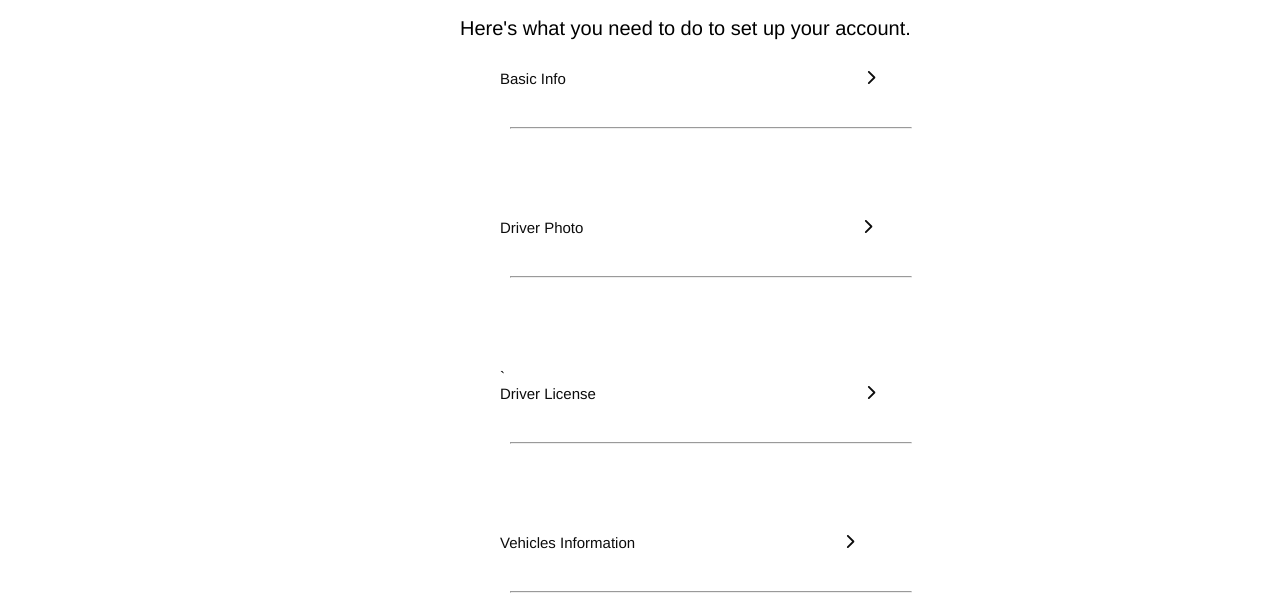
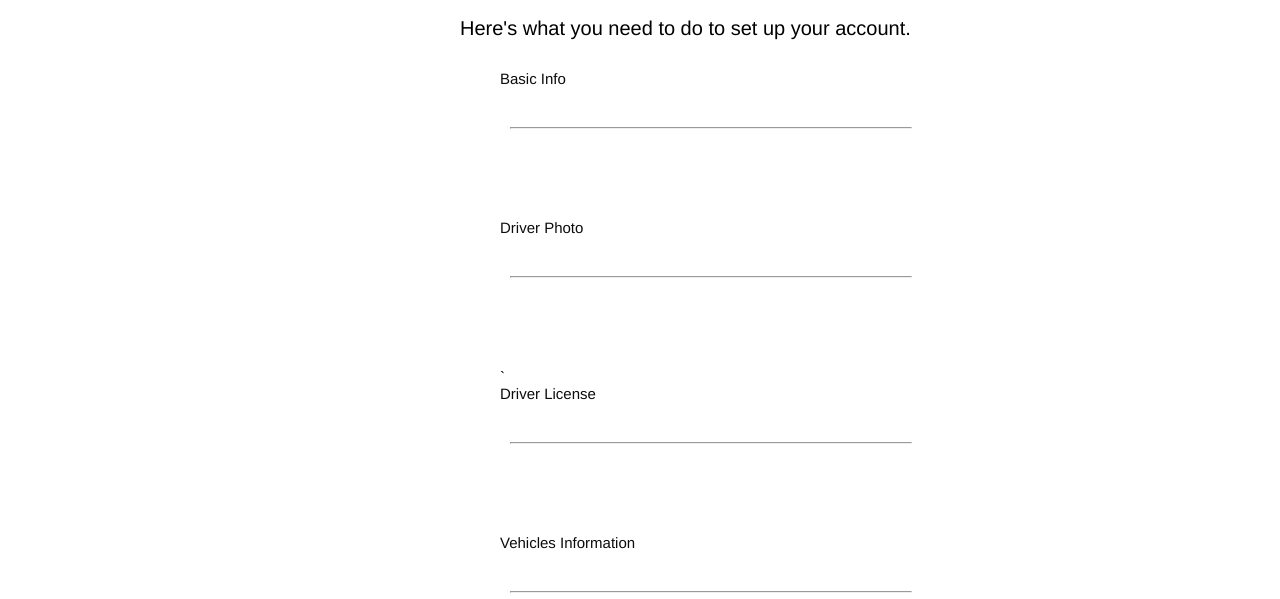
Before and after one commit to iAmSherifCodes/GO2GEDA-FRONTEND, a React (Create React App) app in the folder frontend/: page /verify in a window 1280 px wide. Shown: the part 244-843 px from the top of the page. Built offline with nearby package versions, Linux system fonts and the light colour scheme; the HTML template or start-up script is replaced by a standard one.

Commit message:
commited

```diff
--- a/frontend/src/component/driverDashboard/DriverDashBoard.jsx
+++ b/frontend/src/component/driverDashboard/DriverDashBoard.jsx
@@ -9,7 +9,7 @@ const DriverDashBoard = () =>{
           <div>
             <SideBar></SideBar>
           </div>
-          {/* <div><img src={dashboardimage} alt="This is an image" /></div>  */}
+
         </div>
     )
 }
--- a/frontend/src/component/verification/VerifyDriver.jsx
+++ b/frontend/src/component/verification/VerifyDriver.jsx
@@ -1,7 +1,7 @@
 import React,{useState} from "react";
 import {Link} from "react-router-dom";
 import './style//verifyDriver.css'
-import { FontAwesomeIcon } from '@fortawesome/react-fontawesome';
+// import { FontAwesomeIcon } from '@fortawesome/react-fontawesome';
 import { faChevronRight } from '@fortawesome/free-solid-svg-icons';
 import { faBars } from '@fortawesome/free-solid-svg-icons'
 
@@ -21,13 +21,13 @@ const VerifyDriver= ()=>{
              <uL>
              <div>
                  <Link to={"/basicInfo"} style={{ textDecoration: 'none' }} className="link">Basic Info
-                     <FontAwesomeIcon icon={faChevronRight} id="fowrd1" />
+                     {/* <FontAwesomeIcon icon={faChevronRight} id="fowrd1" /> */}
                  </Link>
              </div>
                  <hr  id="h"/>
              <div>
                  <Link to={"/drive"} style={{ textDecoration: 'none' }}  className="link">Driver Photo
-                         <FontAwesomeIcon icon={faChevronRight} id="fowrd2" />
+                         {/* <FontAwesomeIcon icon={faChevronRight} id="fowrd2" /> */}
                  </Link>
                  < hr id="h" />
              </div> `
@@ -35,14 +35,14 @@ const VerifyDriver= ()=>{
              <div>
                  <Link to={"/licence"}  style={{ textDecoration: 'none' }} className="link">
                      Driver License
-                     <FontAwesomeIcon icon={faChevronRight}  id="fowrd3" />
+                     {/* <FontAwesomeIcon icon={faChevronRight}  id="fowrd3" /> */}
                  </Link>
                  <hr  id="h"/>
              </div>
                <div>
                    <Link to={"vehicleInfo"} style={{ textDecoration: 'none' }} className="link">
                        Vehicles Information
-                       <FontAwesomeIcon icon={faChevronRight}  id="fowrd4"/>
+                       {/* <FontAwesomeIcon icon={faChevronRight}  id="fowrd4"/> */}
                    </Link>
                    <hr id="h" />
                </div>
```
